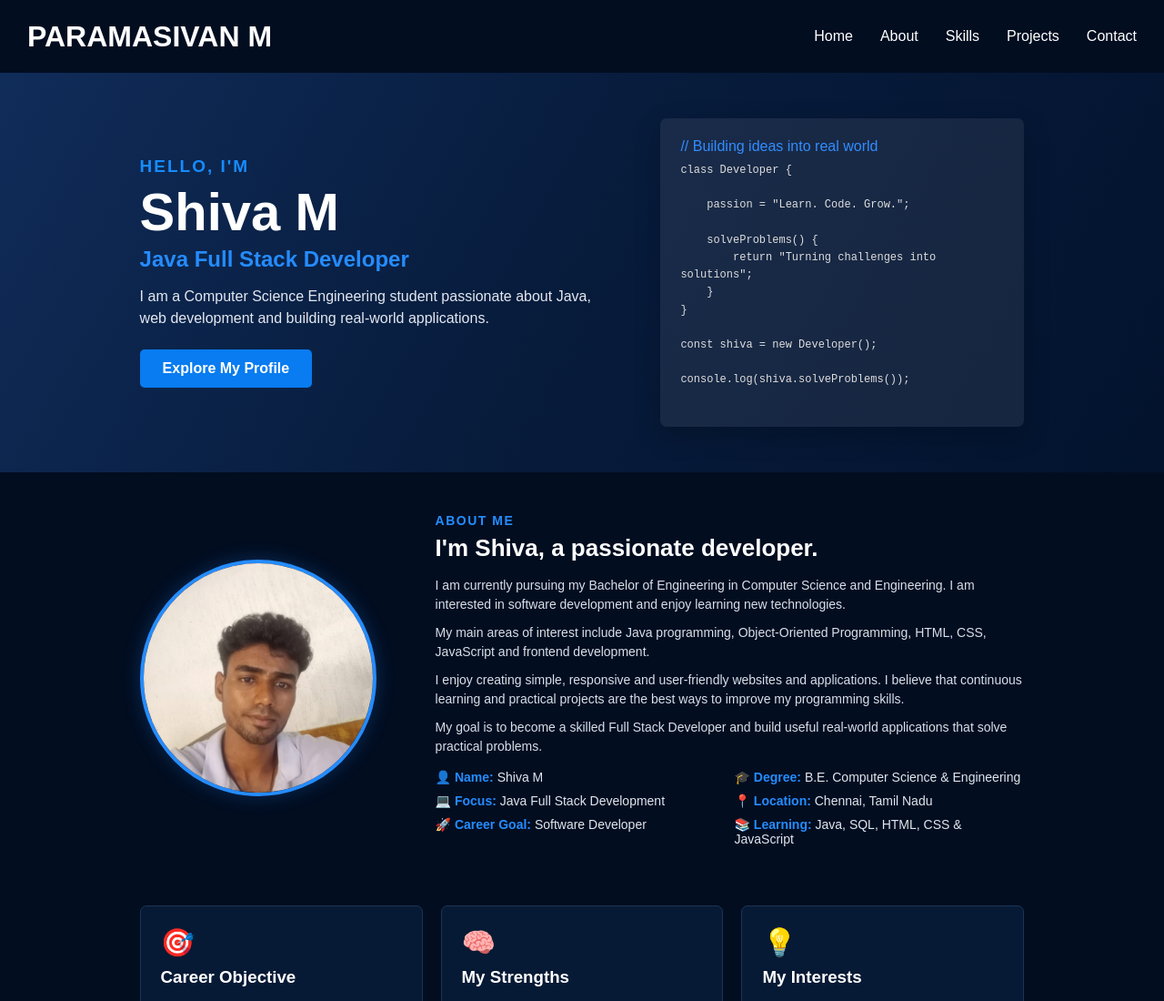
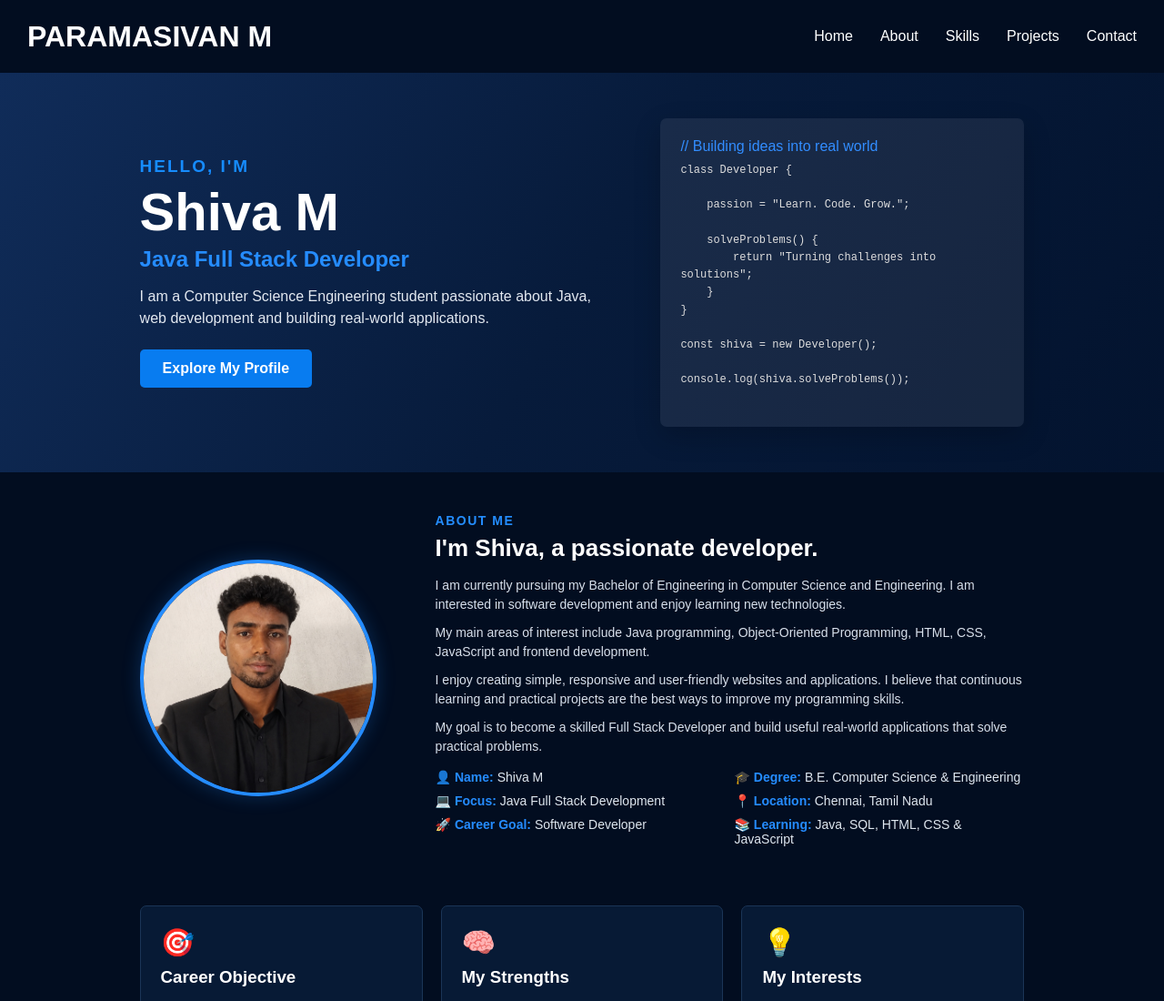
Before and after one commit to magendiranparamu2005-crypto/portfolio, a plain HTML site: page index.html in a window 1280 px wide. Shown: the top 1100 px of the page at 91% size. Drawn offline with Linux system fonts and the light colour scheme.

Commit message:
upadate something

```diff
--- a/index.html
+++ b/index.html
@@ -105,7 +105,7 @@ console.log(shiva.solveProblems());
         <div class="about-image">
 
             <!-- Replace profile.jpg with your photo -->
-            <img src="WhatsApp Image 2026-09-03 at 2.34.48 PM.jpeg" alt="Shiva Profile">
+            <img src="WhatsApp Image 2026-09-04 at 12.52.10 PM.jpeg" alt="Shiva Profile">
 
         </div>
 
```
Also changed, not shown: WhatsApp Image 2026-09-04 at 12.52.10 PM.jpeg (added).
